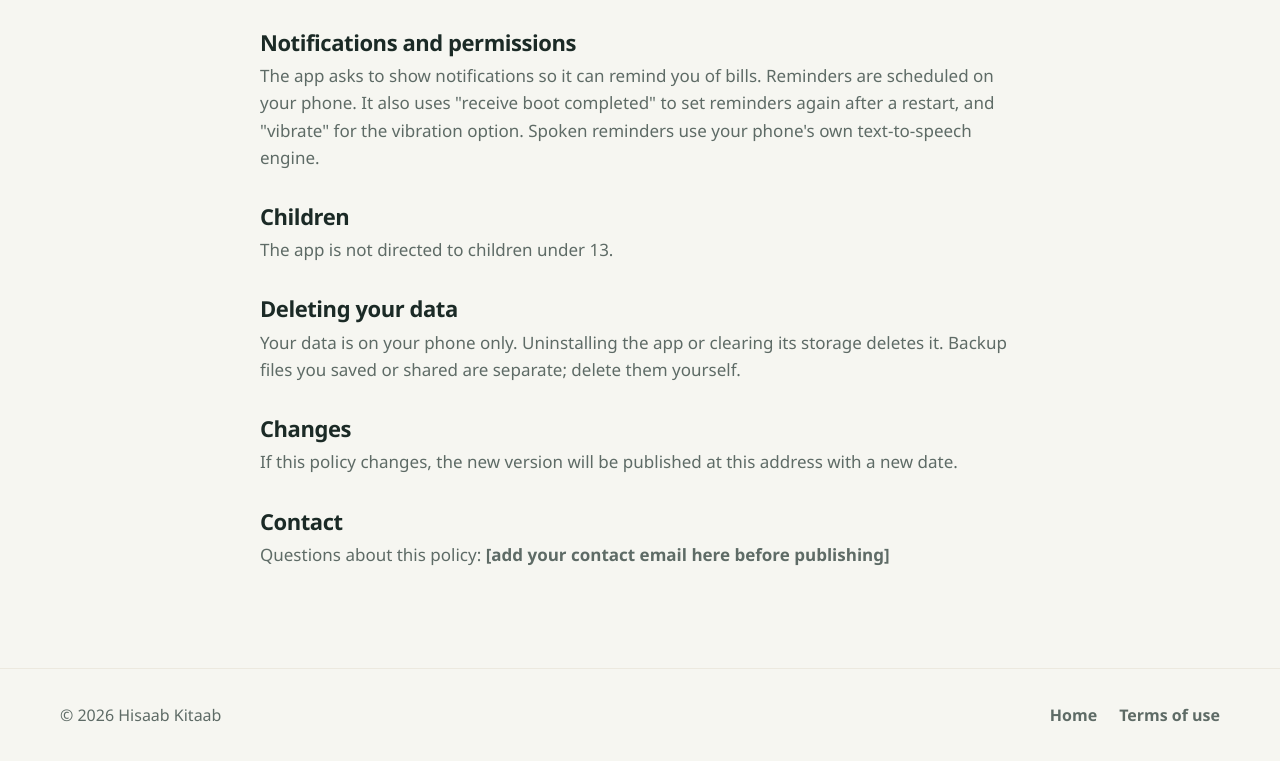
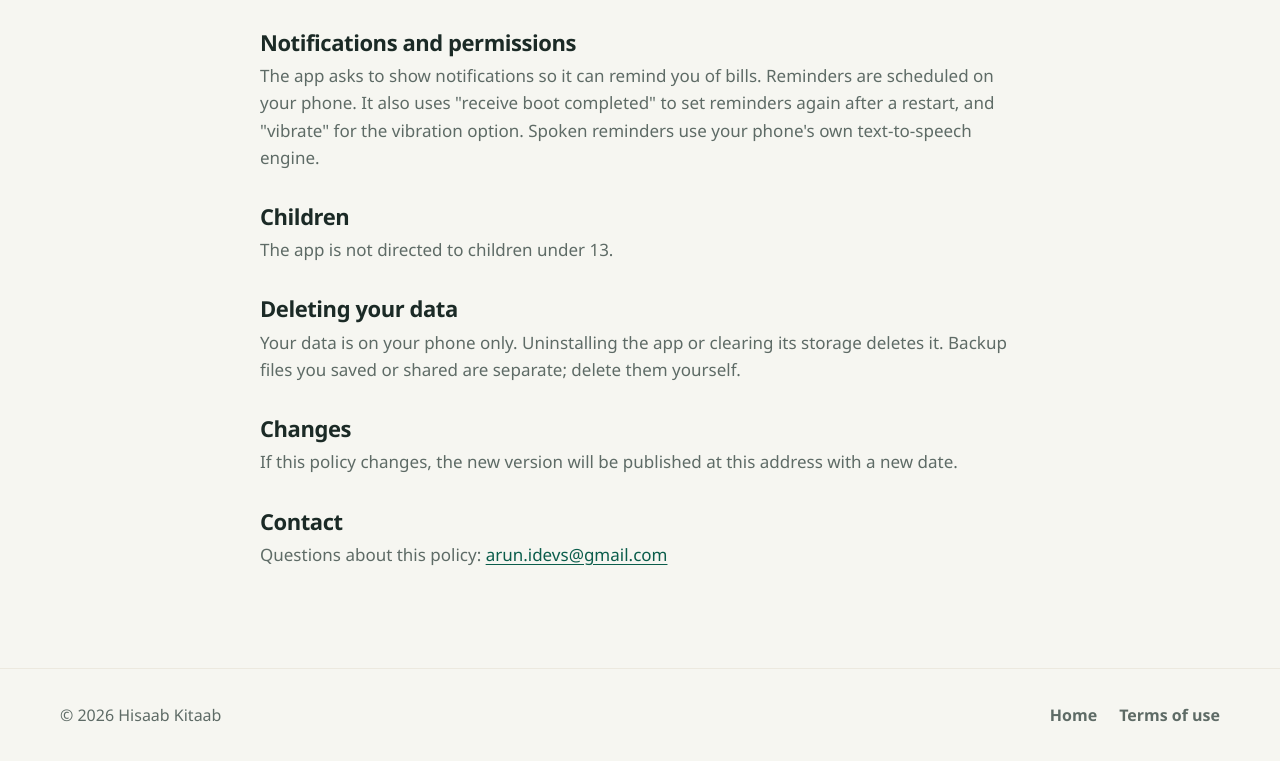
Before and after one commit to arunkaushikdev/hisaab-kitaab-site, a plain HTML site: page privacy/index.html in a window 1280 px wide. Shown: the part 1002-1763 px from the top of the page. Drawn offline with Linux system fonts and the light colour scheme.

Commit message:
Add contact email to privacy and terms pages
Co-Authored-By: Claude Sonnet 5.5 <noreply@anthropic.com>
Claude-Session: https://claude.ai/code/session_01V7WQWUykUUgzCLuEpvV3VX

```diff
--- a/privacy/index.html
+++ b/privacy/index.html
@@ -59,7 +59,7 @@
   <p>If this policy changes, the new version will be published at this address with a new date.</p>
 
   <h2>Contact</h2>
-  <p>Questions about this policy: <strong>[add your contact email here before publishing]</strong></p>
+  <p>Questions about this policy: <a href="mailto:arun.idevs@gmail.com">arun.idevs@gmail.com</a></p>
 </main>
 
 <footer>
```
Also changed, not shown: terms/index.html (+1 -1 lines), 1 other file.
